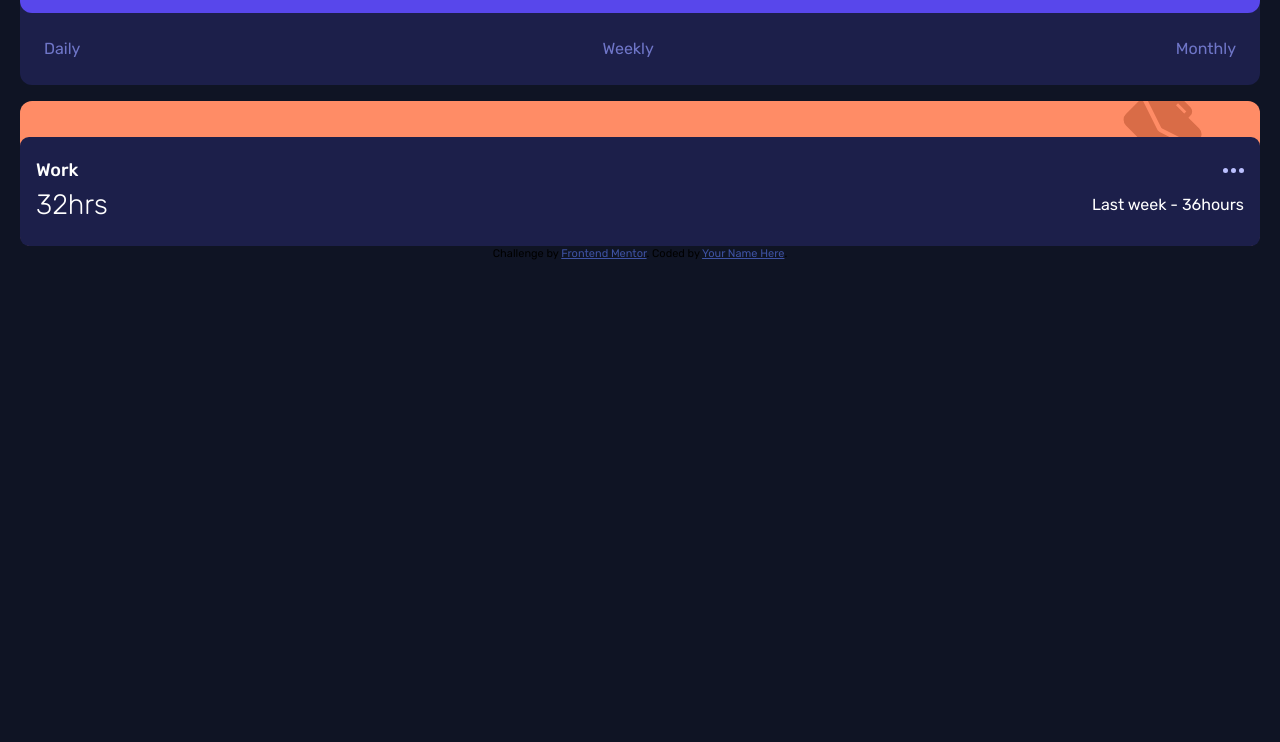
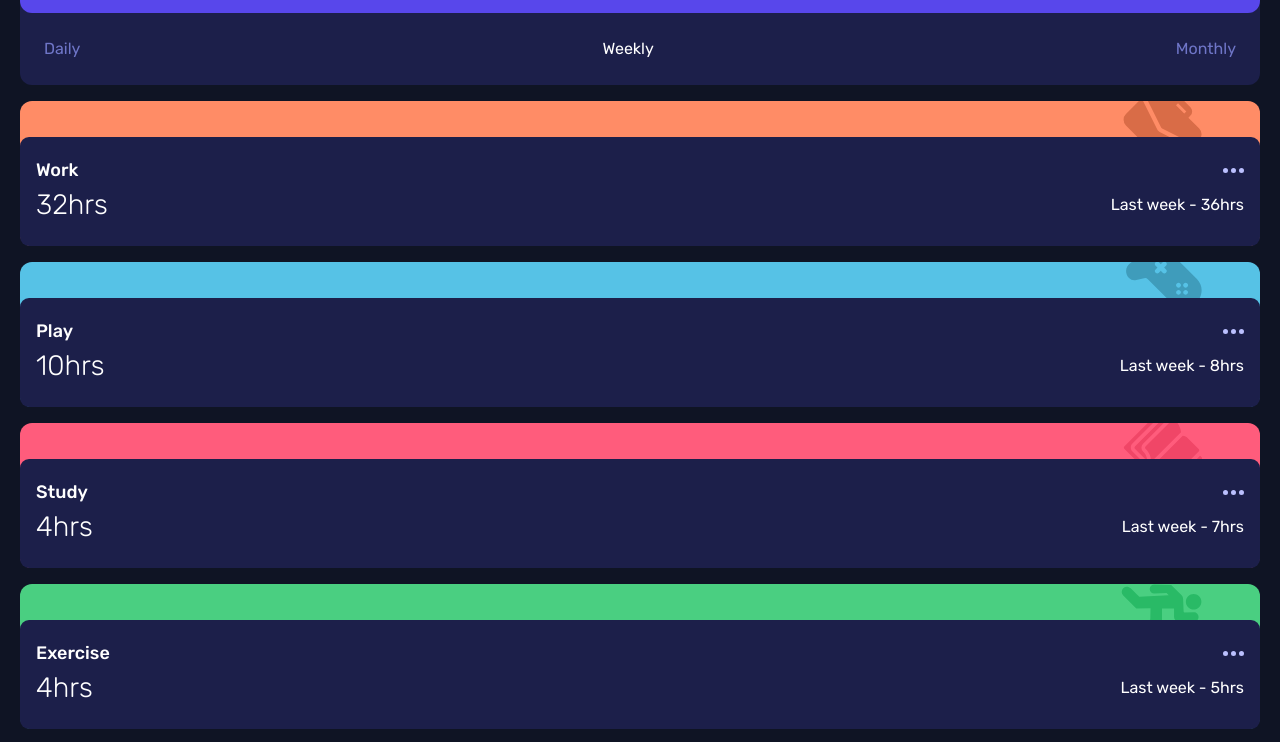
Before and after one commit to JEWebDev/time-tracking-dashboard, a plain HTML site: page index.html in a window 1280 px wide. Shown: the part 187-929 px from the top of the page. Before the commit the page ends 800 px from the top, so only its background shows below. Drawn offline with Linux system fonts and the light colour scheme.

Commit message:
Finish script for data rendering
Finished the script for rendering the tasks on the
screen

```diff
--- a/index.html
+++ b/index.html
@@ -29,39 +29,49 @@
         </header>
         <nav>
           <form action="" id="timeframe-form">
-            <input type="radio" name="timeframe" id="daily" value="day" />
+            <input type="radio" name="timeframe" id="daily" value="daily" />
             <label for="daily">Daily</label>
 
-            <input type="radio" name="timeframe" id="weekly" value="week" />
+            <input
+              type="radio"
+              name="timeframe"
+              id="weekly"
+              value="weekly"
+              checked
+            />
             <label for="weekly">Weekly</label>
 
-            <input type="radio" name="timeframe" id="monthly" value="month" />
+            <input type="radio" name="timeframe" id="monthly" value="monthly" />
             <label for="monthly">Monthly</label>
           </form>
         </nav>
       </article>
-      <section class="dashboard" id="dashboard">
-        <article class="task work" id="task">
-          <div class="description">
-            <div class="wrapper">
-              <h2 id="task">Work</h2>
-              <img src="images/icon-ellipsis.svg" alt="three white dots" />
-            </div>
-            <div class="wrapper">
-              <p class="hours" id="hours">32hrs</p>
-              <p class="timeframe" id="timeframe">Last week - 36hours</p>
-            </div>
-          </div>
-        </article>
-      </section>
+      <section class="dashboard" id="dashboard"></section>
     </main>
     <footer>
       <div class="attribution">
         Challenge by
         <a href="https://www.frontendmentor.io?ref=challenge" target="_blank"
           >Frontend Mentor</a
-        >. Coded by <a href="#">Your Name Here</a>.
+        >. Coded by <a href="#">Juan Esparza</a>.
       </div>
     </footer>
+
+    <template id="task-template">
+      <article class="task" id="task">
+        <div class="description">
+          <div class="wrapper">
+            <h2 id="title">Work</h2>
+            <img src="images/icon-ellipsis.svg" alt="three white dots" />
+          </div>
+          <div class="wrapper">
+            <p class="hours" id="current-hours">32hrs</p>
+            <p class="timeframe" id="timeframe">
+              <span id="previous-hours">36hours </span>
+            </p>
+          </div>
+        </div>
+      </article>
+    </template>
   </body>
 </html>
--- a/script.js
+++ b/script.js
@@ -0,0 +1,62 @@
+const $ = (element) => document.querySelector(element);
+const timeOptions = document.querySelectorAll('input[type="radio"]');
+const $dashboard = $("#dashboard");
+
+function clearDashboard(dashboard) {
+  dashboard.textContent = "";
+}
+
+function getTimeframeWord(timeframe) {
+  if (timeframe === "daily") {
+    return "day";
+  } else if (timeframe === "weekly") {
+    return "week";
+  } else {
+    return "month";
+  }
+}
+
+function updateHours() {}
+
+function renderUI(data) {
+  const timeFrame = $('input[type="radio"]:checked').value;
+  let time = getTimeframeWord(timeFrame);
+
+  const { title, timeframes } = data;
+  const hours = timeframes[timeFrame];
+  const currentHours = hours["current"];
+  const previousHours = hours["previous"];
+
+  /* clone template */
+  const $template = $("#task-template");
+
+  const $clonedTemplate = $template.content.cloneNode(true);
+  const $newTask = $clonedTemplate.querySelector("#task");
+  const $newTitle = $clonedTemplate.querySelector("#title");
+  const $newCurrHours = $clonedTemplate.querySelector("#current-hours");
+  const $newTimeframe = $clonedTemplate.querySelector("#timeframe");
+
+  /* fill the template with the data from json file */
+  $newTask.classList.add(title.toLowerCase().replace(/\s/g, ""));
+  $newTitle.textContent = title;
+  $newCurrHours.textContent = `${currentHours}hrs`;
+  $newTimeframe.textContent = `Last ${time} - ${previousHours}hrs`;
+  $dashboard.appendChild($newTask);
+}
+
+const getData = async function () {
+  const response = await fetch("./data.json");
+  const data = await response.json();
+  data.forEach((data) => {
+    renderUI(data);
+  });
+};
+
+getData();
+
+timeOptions.forEach((option) => {
+  option.addEventListener("click", () => {
+    clearDashboard($dashboard);
+    getData();
+  });
+});
--- a/style.css
+++ b/style.css
@@ -91,10 +91,12 @@ body {
   font-size: 1rem;
 
   background-color: var(--Very-dark-blue);
+  display: grid;
+  place-items: center;
 }
 
 .user {
-  max-width: 100%;
+  min-width: 100%;
   background-color: var(--Dark-blue);
   border-radius: 12px;
   .user-info {
@@ -150,6 +152,13 @@ main {
   display: grid;
   grid-template-columns: minmax(0, 1fr);
   gap: 1rem;
+  min-width: 100%;
+
+  .dashboard {
+    display: grid;
+    grid-template-columns: minmax(0, 1fr);
+    gap: 1rem;
+  }
 
   .work {
     background-color: var(--work);
@@ -160,26 +169,39 @@ main {
   .play {
     background-color: var(--play);
     background-image: url("images/icon-play.svg");
+    background-position: 95%;
+    background-position-y: -15px;
   }
 
   .study {
     background-color: var(--study);
     background-image: url("images/icon-study.svg");
+    background-position-x: 95%;
+    background-position-y: -10px;
   }
 
   .exercise {
     background-color: var(--exercise);
     background-image: url(images/icon-exercise.svg);
+
+    background-position-x: 95%;
+    background-position-y: 0;
   }
 
   .social {
     background-color: var(--social);
     background-image: url(images/icon-social.svg);
+
+    background-position-x: 95%;
+    background-position-y: -20px;
   }
 
   .selfcare {
     background-color: var(--self-care);
     background-image: url(images/icon-self-care.svg);
+
+    background-position-x: 95%;
+    background-position-y: -10px;
   }
 
   .task {
@@ -221,7 +243,8 @@ main {
 .attribution {
   font-size: 11px;
   text-align: center;
+  color: white;
 }
 .attribution a {
-  color: hsl(228, 45%, 44%);
+  color: var(--Pale-Blue);
 }
```
